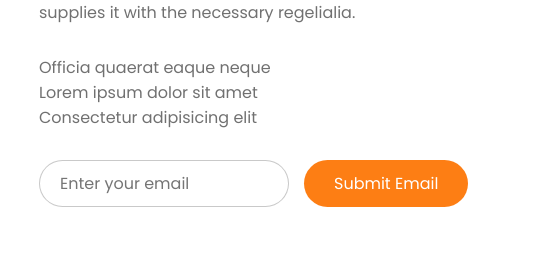
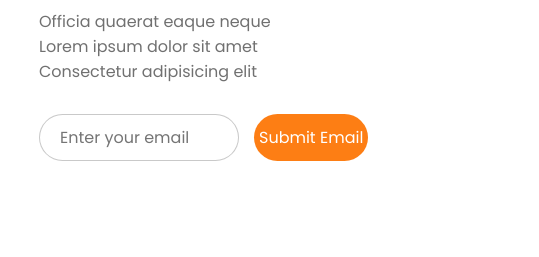
Before and after one commit to KenanAP206/Fullstack-Practise-8, a React (Vite) app in the folder MVC/View/: page / in a window 390 px wide. Shown: the part 2181-2438 px from the top of the page, 539 px wide, since content can reach past the window. Built offline with nearby package versions, Linux system fonts and the light colour scheme; no server answers.

Commit message:
responsive

```diff
--- a/MVC/View/src/Components/Main/About/About.css
+++ b/MVC/View/src/Components/Main/About/About.css
@@ -3,7 +3,7 @@
     .about-cont{
         margin: 50px auto;
         display: grid;
-        grid-template-columns: repeat(auto-fit, minmax(500px, 1fr));
+        grid-template-columns: repeat(auto-fit, minmax(400px, 1fr));
         gap: 100px;
         img {
             width: 100%;
@@ -26,3 +26,14 @@
         }
     }
 }
+
+
+
+@media (max-width:450px){
+
+    .about-cont{
+        margin: 50px auto;
+        display: grid;
+        grid-template-columns: repeat(auto-fit, minmax(300px, 1fr)) !important;
+        gap: 100px;}
+}
--- a/MVC/View/src/Components/Main/Feature/Feature.css
+++ b/MVC/View/src/Components/Main/Feature/Feature.css
@@ -35,7 +35,7 @@
     .feat-low {
         margin: 50px auto;
         display: grid;
-        grid-template-columns: repeat(auto-fit, minmax(500px, 1fr));
+        grid-template-columns: repeat(auto-fit, minmax(300px, 1fr));
         gap: 100px;
 
         img {
@@ -86,10 +86,25 @@
                     border: none;
                     font-size: 16px;
                     padding: 10px 30px;
-                    width: max-content;
+                    width: max-content !important;
                     cursor: pointer;
                 }
             }
         }
     }
 }
+
+@media (max-width:500px) {
+    .fl-inp{
+
+
+        input{
+            width: 200px !important;
+        }
+        input[type="submit"]{
+            padding: 1px 5px !important;
+            width: min-content !important;
+        }
+
+    }
+}
```
